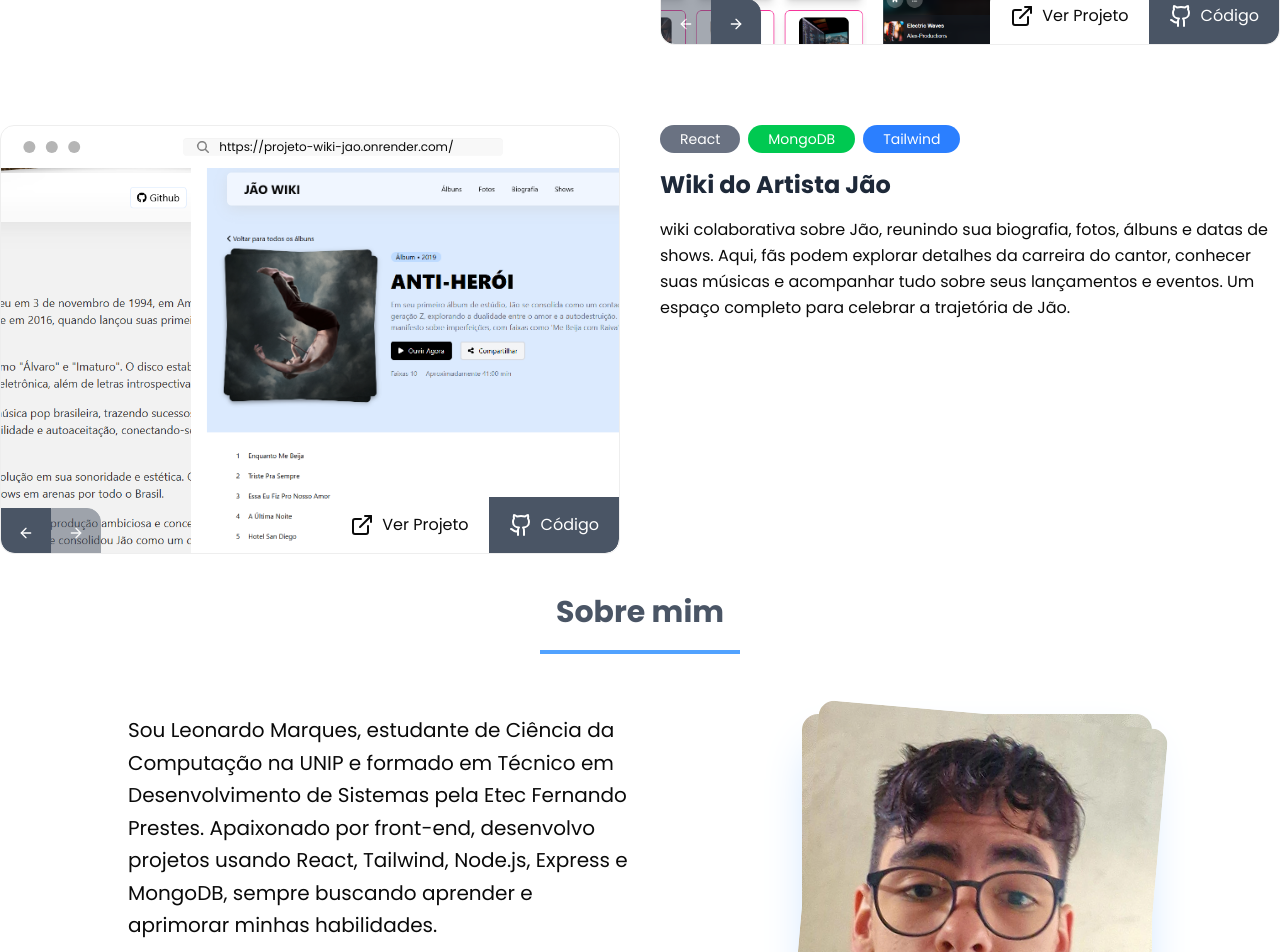
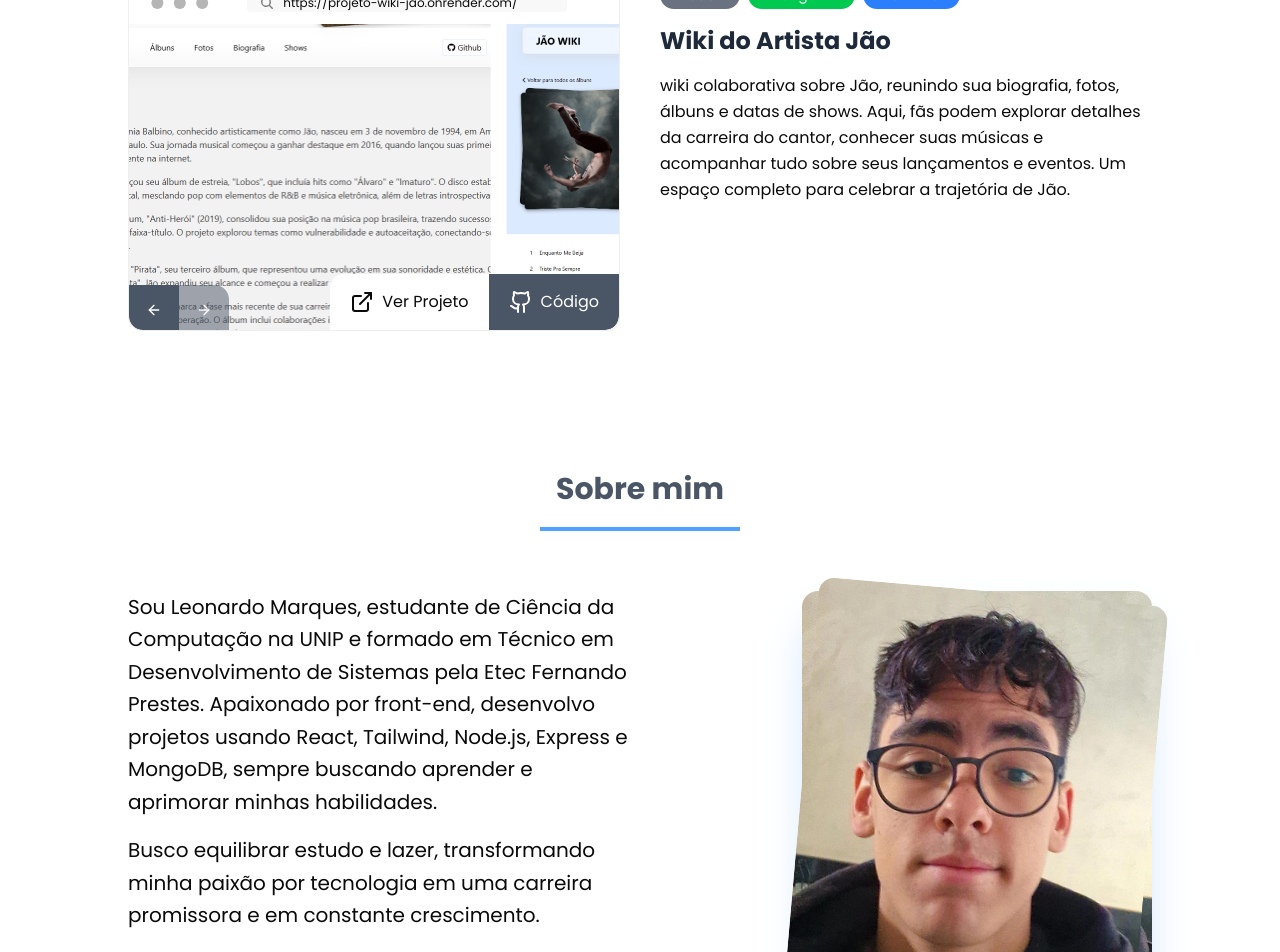
Before and after one commit to LeonardoMarques7/LeonardoDev, a React (Vite) app: page / in a window 1280 px wide. Shown: the part 1740-2692 px from the top of the page. Built offline with nearby package versions, Linux system fonts and the light colour scheme.

Commit message:
fix: arrumando area de projetos e apresentacao da home com botaos interativos

```diff
--- a/src/App.jsx
+++ b/src/App.jsx
@@ -21,7 +21,7 @@
 	}, []);
 
 	return (
-		<div className="flex flex-col gap-10 overflow-hidden">
+		<div className="flex flex-col gap-20 overflow-hidden">
 			{isMobile && <MenuBar />}
 			<NavegeationPill />
 			<Home />
--- a/src/components/About.css
+++ b/src/components/About.css
@@ -19,4 +19,8 @@
         width: 50svw;
         margin: 0 auto;
     }
+
+    #Sobre {
+        scroll-margin: 20px;
+    }
 }
--- a/src/components/About.jsx
+++ b/src/components/About.jsx
@@ -69,10 +69,7 @@
 		});
 	}, []);
 	return (
-		<section
-			id="Sobre"
-			className="min-h-screen h-full relative top-15 scroll-my-15"
-		>
+		<section id="Sobre" className="h-full relative top-15 scroll-my-25">
 			<div className="header__section text-center text-3xl font-bold text-gray-600 flex flex-col gap-5 mb-15">
 				Sobre mim
 				<div className="bg-blue-400 h-1 w-50 mx-auto"></div>
--- a/src/components/Home.css
+++ b/src/components/Home.css
@@ -17,9 +17,6 @@
         justify-content: center;
     }
 
-    .home {
-        height: 100svh;
-    }
 }
 
 @media (width >= 800px) {
--- a/src/components/Home.jsx
+++ b/src/components/Home.jsx
@@ -3,6 +3,14 @@
 import "./Home.css";
 
 const Home = () => {
+	const scrollToSection = (sectionId) => {
+		const element = document.getElementById(sectionId);
+		if (element) {
+			element.scrollIntoView({ behavior: "smooth" });
+			setActiveSection(sectionId);
+		}
+	};
+
 	return (
 		<section className="home w-full md:h-screen relative" id="Home">
 			{/* Background do canvas + ícones */}
@@ -24,10 +32,16 @@
 				</p>
 
 				<div className="mt-0  flex gap-5">
-					<button className="button__home px-6 py-4 bg-white text-black border-white border-1 rounded-full hover:scale-110  ease-in-out duration-500 cursor-pointer transition">
+					<button
+						onClick={() => scrollToSection("Projetos")}
+						className="button__home px-6 py-4 bg-white text-black border-white border-1 rounded-full hover:scale-110  ease-in-out duration-500 cursor-pointer transition"
+					>
 						Meus Projetos
 					</button>
-					<button className="button__home px-6 py-4 bg-transparent border-white border-1 text-white rounded-full hover:bg-gray-200 hover:scale-110 hover:text-gray-900 ease-in-out duration-500 cursor-pointer transition">
+					<button
+						onClick={() => scrollToSection("Contato")}
+						className="button__home px-6 py-4 bg-transparent border-white border-1 text-white rounded-full hover:bg-gray-200 hover:scale-110 hover:text-gray-900 ease-in-out duration-500 cursor-pointer transition"
+					>
 						Vamos conversar
 					</button>
 				</div>
--- a/src/components/Projetos.css
+++ b/src/components/Projetos.css
@@ -56,4 +56,9 @@
         display: none;
     }
 
+    #Projetos {
+        scroll-margin: 20px;
+        padding-top: 40px;
+    }
+
 }
--- a/src/components/Projetos.jsx
+++ b/src/components/Projetos.jsx
@@ -135,7 +135,7 @@
 	return (
 		<section
 			id="Projetos"
-			className="min-h-screen relative top-15 scroll-my-10"
+			className="h-full static  flex-col gap-10 scroll-my-25"
 		>
 			<div className="header__section text-center text-3xl font-bold text-gray-600 flex flex-col gap-5 mb-15">
 				Projeto Selecionados
@@ -145,7 +145,7 @@
 				<ul className="flex flex-col gap-20">
 					{navItems.map((item, index) => (
 						<li
-							className={`item__projeto  rounded-xl flex gap-10 mx-auto ${
+							className={`item__projeto max-w-[80svw] rounded-xl flex gap-10 mx-auto ${
 								index % 2 === 0
 									? "item__left reveal"
 									: "item__right flex-row-reverse revealR"
--- a/src/components/ui/BackgroundWithIcons.jsx
+++ b/src/components/ui/BackgroundWithIcons.jsx
@@ -3,7 +3,7 @@
 
 export default function BackgroundWithIcons() {
 	return (
-		<div className="relative w-full h-screen overflow-hidden">
+		<div className="relative w-full h-dvh overflow-hidden">
 			{/* Canvas do grid */}
 			<GridBackground />
 
```
